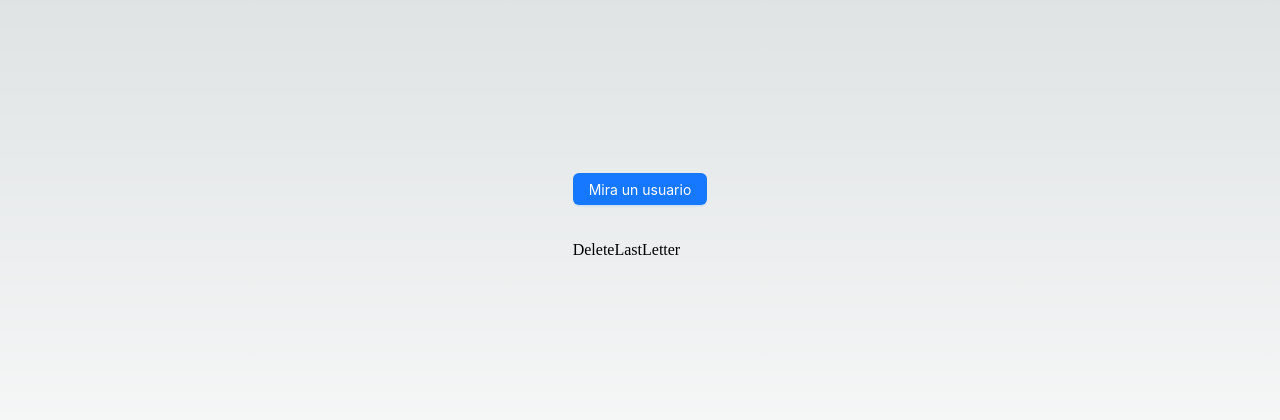
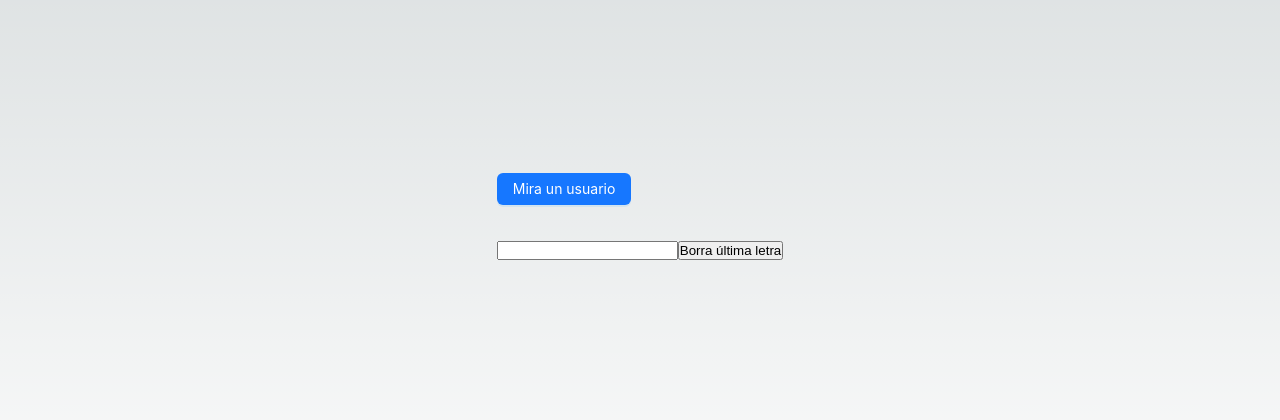
Before and after one commit to Aluonam/pt_171123, a Next.js app: page / in a window 1280 px wide. Shown: the part 184-604 px from the top of the page. Built offline with nearby package versions, Linux system fonts and the light colour scheme; no server answers.

Commit message:
estructura input y botón

```diff
--- a/components/DeleteLastLetter.jsx
+++ b/components/DeleteLastLetter.jsx
@@ -1,8 +1,14 @@
 import React from 'react'
 
 const DeleteLastLetter = () => {
+
+
+
   return (
-    <div>DeleteLastLetter</div>
+    <>
+    <input onChange={(e)=>{e.target.value}}></input>
+    <button onClick={()=>{}}>Borra última letra</button>
+    </>
   )
 }
 
```
